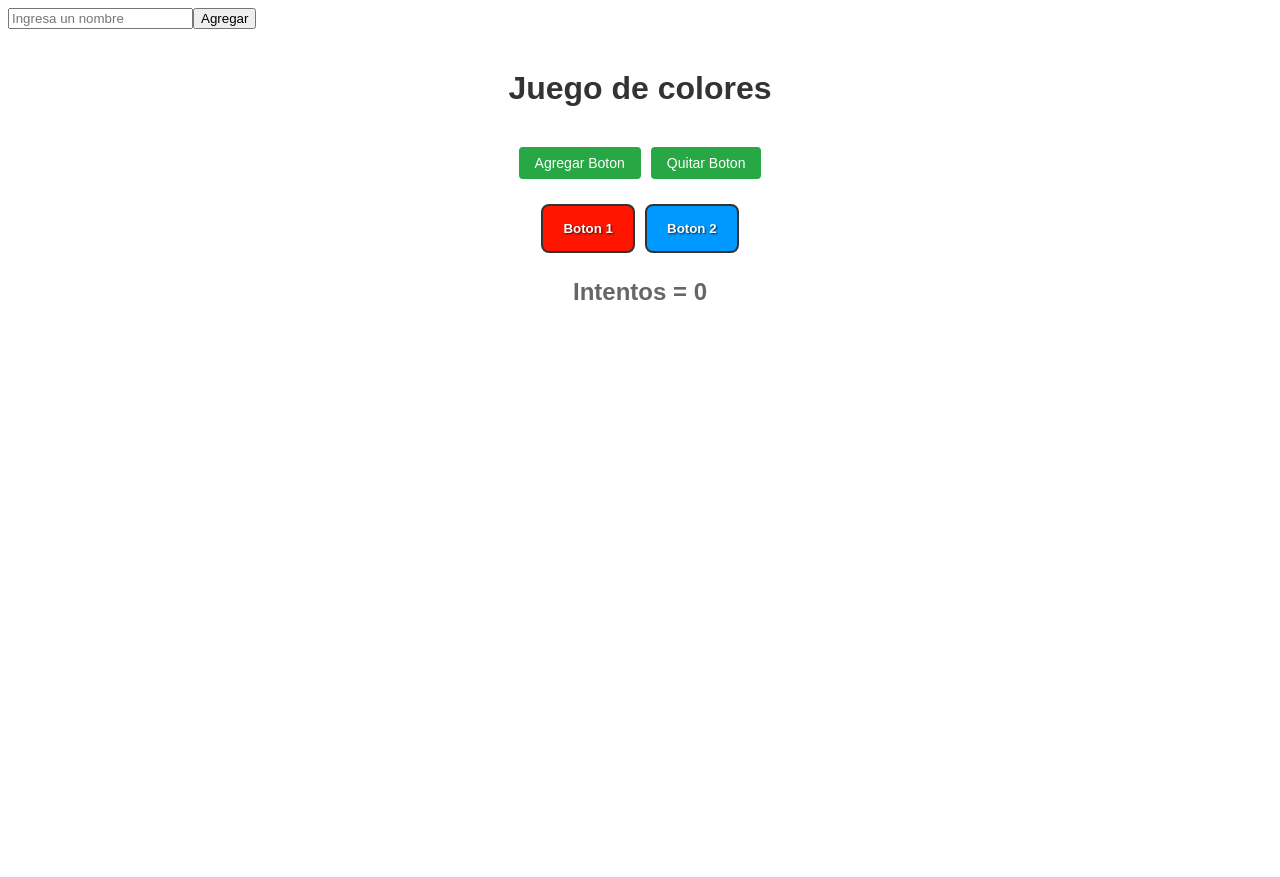
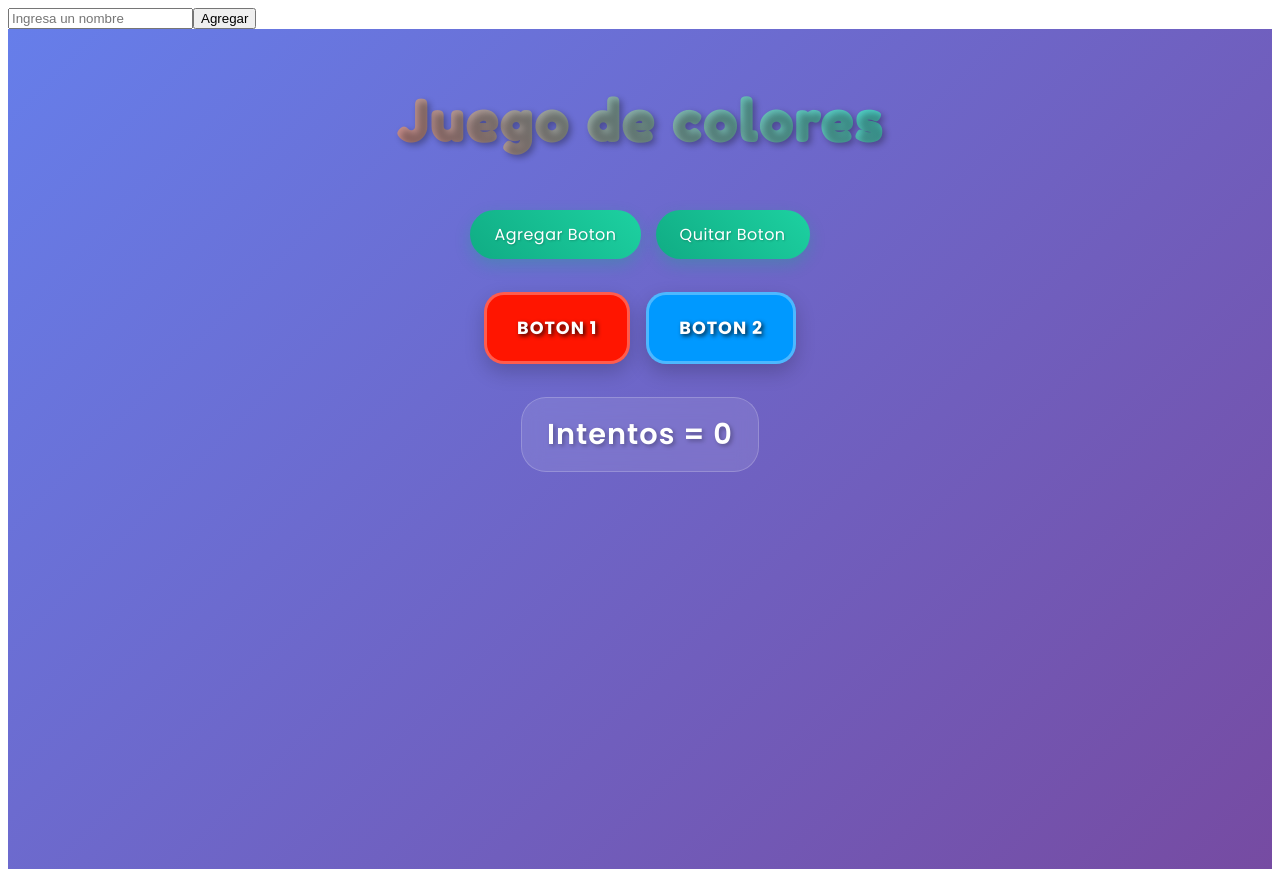
Before and after one commit to awkiJG/Proyecto_04_Grupo8, a React (Vite) app: page / in a window 1280 px wide. Before the commit the page ends 800 px from the top, so only its background shows below. Built offline with nearby package versions, Linux system fonts and the light colour scheme.

Commit message:
se mejoro el diseño by Calatayud Alex Gabriel

```diff
--- a/src/assets/Styles/JuegoColores.css
+++ b/src/assets/Styles/JuegoColores.css
@@ -1,68 +1,140 @@
+@import url('https://fonts.googleapis.com/css2?family=Poppins:wght@300;400;600;700;800&family=Fredoka+One:wght@400&display=swap');
+
 .juegoColores-container {
   display: flex;
   flex-direction: column;
   align-items: center;
   padding: 20px;
-  font-family: Arial, sans-serif;
+  font-family: 'Poppins', sans-serif;
+  background: linear-gradient(135deg, #667eea 0%, #764ba2 100%);
+  min-height: 100vh;
+  color: white;
 }
 
 .juegoColores-container h1 {
-  color: #333;
-  margin-bottom: 20px;
+  font-family: 'Fredoka One', cursive;
+  font-size: 3.5rem;
+  color: #fff;
+  text-shadow: 3px 3px 6px rgba(0, 0, 0, 0.3);
+  margin-bottom: 30px;
+  letter-spacing: 2px;
+  background: linear-gradient(45deg, #ff6b6b, #4ecdc4, #45b7d1, #96ceb4);
+  background-size: 400% 400%;
+  -webkit-background-clip: text;
+  -webkit-text-fill-color: transparent;
+  background-clip: text;
+  animation: gradientShift 3s ease infinite;
+}
+
+@keyframes gradientShift {
+  0% { background-position: 0% 50%; }
+  50% { background-position: 100% 50%; }
+  100% { background-position: 0% 50%; }
 }
 
 .juegoColores-container h2 {
-  color: #666;
-  margin: 20px 0;
+  font-family: 'Poppins', sans-serif;
+  font-size: 1.8rem;
+  font-weight: 600;
+  color: #fff;
+  text-shadow: 2px 2px 4px rgba(0, 0, 0, 0.3);
+  margin: 25px 0;
+  padding: 15px 25px;
+  background: rgba(255, 255, 255, 0.1);
+  border-radius: 25px;
+  backdrop-filter: blur(10px);
+  border: 1px solid rgba(255, 255, 255, 0.2);
+  letter-spacing: 1px;
 }
 
 .boton-reiniciar {
-  padding: 10px 20px;
-  background-color: #007bff;
+  font-family: 'Poppins', sans-serif;
+  font-weight: 600;
+  font-size: 1.1rem;
+  padding: 15px 30px;
+  background: linear-gradient(45deg, #ff6b6b, #ee5a24);
   color: white;
   border: none;
-  border-radius: 5px;
+  border-radius: 50px;
   cursor: pointer;
-  font-size: 16px;
-  margin-top: 10px;
+  margin-top: 20px;
+  text-shadow: 1px 1px 2px rgba(0, 0, 0, 0.3);
+  box-shadow: 0 8px 20px rgba(238, 90, 36, 0.3);
+  transition: all 0.3s ease;
+  letter-spacing: 1px;
+  text-transform: uppercase;
 }
 
 .boton-reiniciar:hover {
-  background-color: #0056b3;
+  transform: translateY(-3px);
+  box-shadow: 0 12px 25px rgba(238, 90, 36, 0.4);
+  background: linear-gradient(45deg, #ee5a24, #ff6b6b);
 }
 
 .botones-container {
   display: flex;
-  gap: 10px;
-  margin: 20px 0;
+  gap: 15px;
+  margin: 25px 0;
 }
 
 .botones-container button {
-  padding: 8px 16px;
-  background-color: #28a745;
+  font-family: 'Poppins', sans-serif;
+  font-weight: 500;
+  font-size: 1rem;
+  padding: 12px 24px;
+  background: linear-gradient(45deg, #10ac84, #1dd1a1);
   color: white;
   border: none;
-  border-radius: 4px;
+  border-radius: 25px;
   cursor: pointer;
-  font-size: 14px;
+  text-shadow: 1px 1px 2px rgba(0, 0, 0, 0.2);
+  box-shadow: 0 6px 15px rgba(16, 172, 132, 0.3);
+  transition: all 0.3s ease;
+  letter-spacing: 0.5px;
 }
 
 .botones-container button:hover {
-  background-color: #218838;
+  transform: translateY(-2px);
+  box-shadow: 0 8px 20px rgba(16, 172, 132, 0.4);
+  background: linear-gradient(45deg, #1dd1a1, #10ac84);
 }
 
 .color-button {
-  padding: 15px 20px;
-  margin: 5px;
-  border: 2px solid #333;
-  border-radius: 8px;
+  font-family: 'Poppins', sans-serif;
+  font-weight: 700;
+  font-size: 1.1rem;
+  padding: 20px 30px;
+  margin: 8px;
+  border: 3px solid rgba(255, 255, 255, 0.3);
+  border-radius: 20px;
   cursor: pointer;
-  font-weight: bold;
   color: white;
-  text-shadow: 1px 1px 2px rgba(0, 0, 0, 0.7);
-  transition: transform 0.1s;
+  text-shadow: 2px 2px 4px rgba(0, 0, 0, 0.8);
+  box-shadow: 0 8px 20px rgba(0, 0, 0, 0.2);
+  transition: all 0.3s ease;
+  letter-spacing: 1px;
+  text-transform: uppercase;
+  position: relative;
+  overflow: hidden;
+}
+
+.color-button::before {
+  content: '';
+  position: absolute;
+  top: 0;
+  left: -100%;
+  width: 100%;
+  height: 100%;
+  background: linear-gradient(90deg, transparent, rgba(255, 255, 255, 0.2), transparent);
+  transition: left 0.5s;
 }
 
 .color-button:hover {
-  transform: scale(1.05);
+  transform: scale(1.1) translateY(-5px);
+  box-shadow: 0 15px 30px rgba(0, 0, 0, 0.3);
+  border-color: rgba(255, 255, 255, 0.6);
 }
+
+.color-button:hover::before {
+  left: 100%;
+}
```
